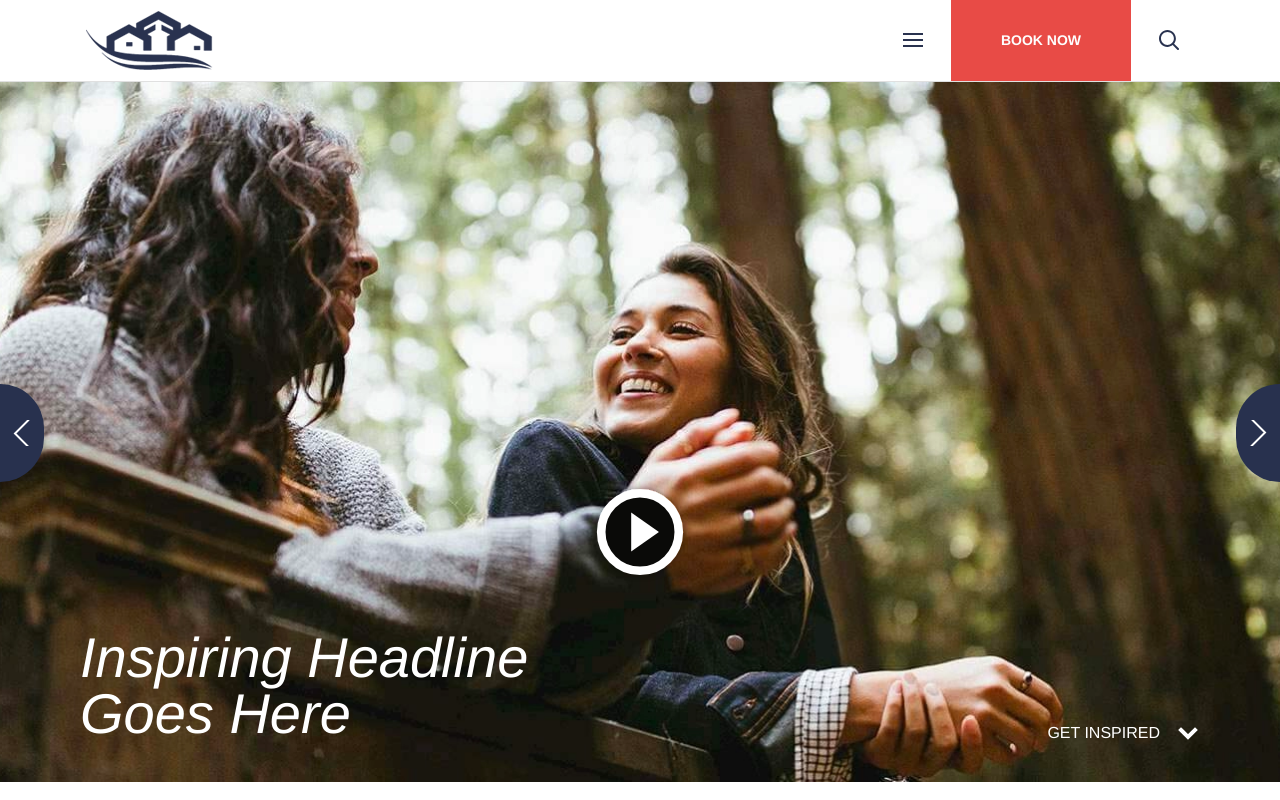
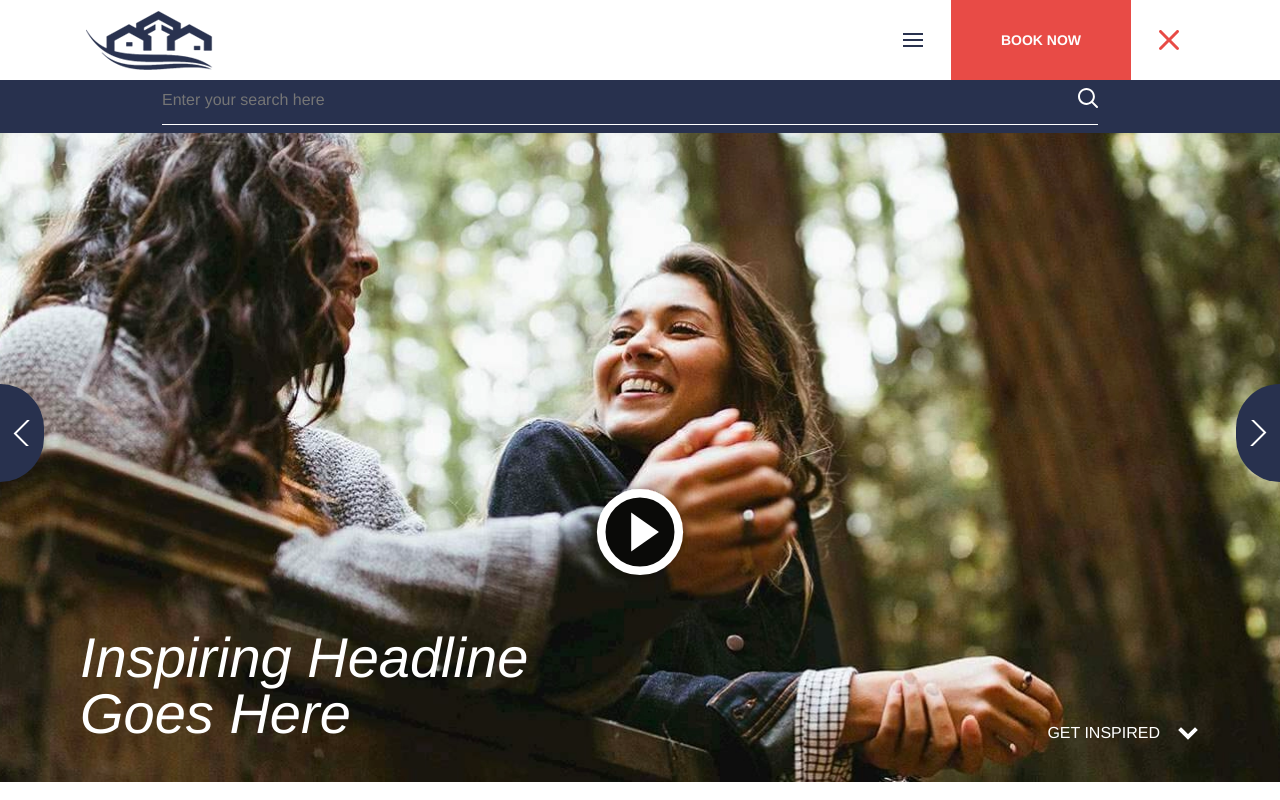
Before and after one commit to tabrezdal/milestone-task, a plain HTML site: page index.html in a window 1280 px wide. Both pictures are taken after a click on the picture 1169 px from the left and 40 px from the top of the page. Shown: the top 800 px of the page. Drawn offline with nearby package versions, Linux system fonts and the light colour scheme.

Commit message:
Search, and Paragraph Expanded
Jquery Added

```diff
--- /dev/null
+++ b/assets/js/main.js
@@ -0,0 +1,21 @@
+$(document).ready(function () {
+    // console.log("Hello World!");
+
+    $("#search-icon").click(function () {
+        $(".search-icon .navbar-icon.search").toggleClass("show hide");
+        $(".search-icon .navbar-icon.cross").toggleClass("hide show");
+        $(".search-bar").toggleClass("showFlex hide");
+      });
+
+      $("#cross-icon").click(function () {
+        $(".search-icon .navbar-icon.cross").toggleClass("show hide");
+        $(".search-icon .navbar-icon.search").toggleClass("hide show");
+        $(".search-bar").toggleClass("hide showFlex");
+      });
+
+      $(".read-more-button").click(function () {
+        $(".about-section .section-description").toggleClass("unsetClippedText clipText");
+        $(".plus-btn").toggleClass("show hide");
+        $(".minus-btn").toggleClass("hide show")
+      });
+  });
--- a/assets/styles/main.css
+++ b/assets/styles/main.css
@@ -112,6 +112,43 @@
   align-items: flex-start;
   gap: 6px;
   position: relative;
+}
+
+.search-bar {
+  position: absolute;
+  top: 80px;
+  left: 0px;
+  width: 100%;
+  background-color: var(--ternary-color-1);
+  display: flex;
+  flex-wrap: wrap;
+  align-items: flex-start;
+  justify-content: center;
+  padding: 8px 120px;
+  flex: 1;
+  flex-grow: 1;
+  z-index: 5;
+}
+
+.search-bar .navbar-icon {
+  right: 20px;
+}
+
+.search-input {
+  border: none;
+  outline: none;
+  color: var(--white);
+  font-family: "Museo Sans-700", Helvetica;
+  font-weight: 400;
+  ;
+  background-color: transparent;
+  width: 90%;
+  padding-bottom: 12px;
+  border-bottom: 1px solid var(--white);
+}
+
+.search-input:focus {
+  border-bottom: 2px solid var(--secondary-color-hover);
 }
 
 .hero-section {
@@ -328,6 +365,19 @@
   line-height: 30px;
 }
 
+.clipText{
+  overflow: hidden;
+  text-overflow: ellipsis;
+  display: -webkit-box;
+  -webkit-line-clamp: 5;
+  -webkit-box-orient: vertical;
+}
+
+.unsetClippedText{
+  overflow: hidden;
+  text-overflow: unset;
+}
+
 .read-more-button {
   display: inline-flex;
   align-items: center;
@@ -465,6 +515,17 @@
   color: var(--secondary-color);
 }
 
+.show {
+  display: block;
+}
+
+.showFlex {
+  display: flex;
+}
+
+.hide {
+  display: none;
+}
 
 @media screen and (max-width:768px) {
   .nav-bar {
--- a/index.html
+++ b/index.html
@@ -27,10 +27,14 @@
         <div class="CTA-header">
           <div class="cta-btn-text">BOOK NOW</div>
         </div>
-        <div class="search-icon"><img class="navbar-icon" src="./assets/icons/search-icon.svg" alt="search icon" />
+        <div class="search-icon">
+          <img class="navbar-icon search show" id="search-icon" src="./assets/icons/search-icon.svg" alt="search icon" />
+          <img class="navbar-icon cross hide" id="cross-icon" src="./assets/icons/cross-icon.svg" alt="cross icon" />
         </div>
       </div>
     </div>
+    <div class="search-bar hide">
+      <input class="search-input" placeholder="Enter your search here"><img class="navbar-icon" src="./assets/icons/search-icon2.svg" alt="search icon" /></div>
     <div class="hero-section">
       <div class="hero-image-wrapper"></div>
       <div class="play-button">
@@ -58,15 +62,17 @@
         <p class="section-title">Add Your Powerful and inspiring h1 Here</p>
         <img class="separator" src="img/separator.svg" />
         <div class="description">
-          <p class="section-description">
+          <p class="section-description clipText">
             Lorem ipsum dolor sit amet, consectetur adipiscing elit, sed do eiusmod tempor incididunt ut labore et
             dolore magna aliqua. Ut enim ad minim veniam, quis nostrud exercitation ullamco laboris nisi ut aliquip ex
             ea commodo consequat. Duis aute irure dolor in reprehenderit in voluptate velit esse cillum dolore eu
             fugiat nulla pariatur. Excepteur sint occaecat cupidatat non proident, sunt in culpa qui officia deserunt
             mollit anim id est laborum.
           </p>
-          <div class="read-more-button"><img class="plus-btn" src="./assets/icons/read-more-button.svg"
+          <div class="read-more-button show"><img class="plus-btn" src="./assets/icons/read-more-button.svg"
               alt="plus icon" />
+              <img class="minus-btn hide" src="./assets/icons/read-less-button.svg"
+              alt="minus icon" />
           </div>
         </div>
       </div>
@@ -97,6 +103,9 @@
       </div>
     </div>
   </div>
+
+  <script src="https://cdnjs.cloudflare.com/ajax/libs/jquery/3.7.1/jquery.min.js" integrity="sha512-v2CJ7UaYy4JwqLDIrZUI/4hqeoQieOmAZNXBeQyjo21dadnwR+8ZaIJVT8EE2iyI61OV8e6M8PP2/4hpQINQ/g==" crossorigin="anonymous" referrerpolicy="no-referrer"></script>
+  <script src="./assets/js/main.js"></script>
 </body>
 
 </html>
```
Also changed, not shown: assets/icons/cross-icon.svg (added), assets/icons/read-less-button.svg (added), assets/icons/search-icon2.svg (added).
